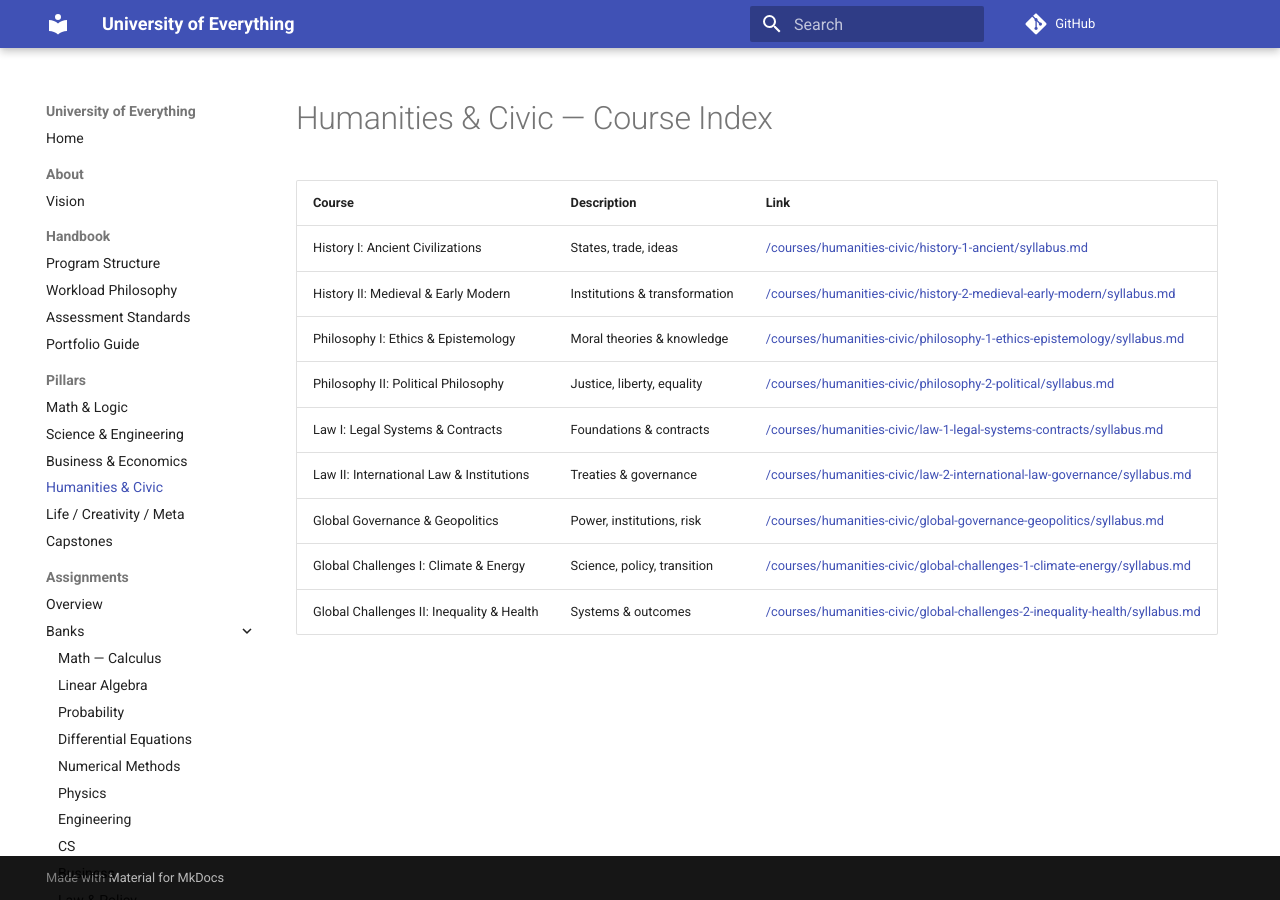
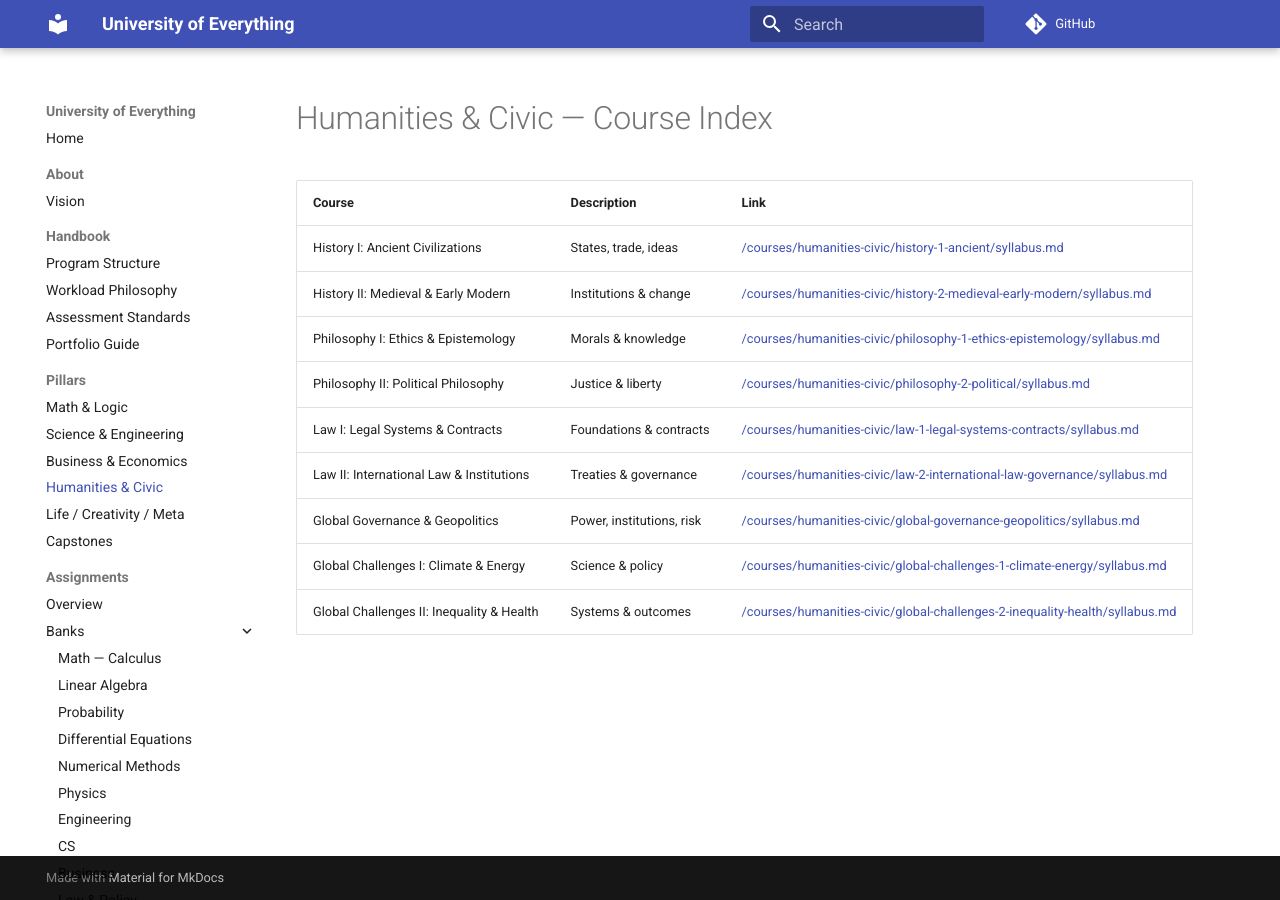
Before and after one commit to m4xbrg/university-of-everything, an MkDocs documentation site: the page built from docs/indexes/humanities-civic.md, in a window 1280 px wide. Built offline with MkDocs 1.6.1 and Material for MkDocs 9.7.7, drawn with Linux system fonts in a browser that asks for light colours; comment, search, counter and statistics services are not loaded.

Commit message:
Update humanities-civic.md

```diff
--- a/docs/indexes/humanities-civic.md
+++ b/docs/indexes/humanities-civic.md
@@ -3,11 +3,11 @@
 | Course | Description | Link |
 |---|---|---|
 | History I: Ancient Civilizations | States, trade, ideas | [/courses/humanities-civic/history-1-ancient/syllabus.md](/courses/humanities-civic/history-1-ancient/syllabus.md) |
-| History II: Medieval & Early Modern | Institutions & transformation | [/courses/humanities-civic/history-2-medieval-early-modern/syllabus.md](/courses/humanities-civic/history-2-medieval-early-modern/syllabus.md) |
-| Philosophy I: Ethics & Epistemology | Moral theories & knowledge | [/courses/humanities-civic/philosophy-1-ethics-epistemology/syllabus.md](/courses/humanities-civic/philosophy-1-ethics-epistemology/syllabus.md) |
-| Philosophy II: Political Philosophy | Justice, liberty, equality | [/courses/humanities-civic/philosophy-2-political/syllabus.md](/courses/humanities-civic/philosophy-2-political/syllabus.md) |
+| History II: Medieval & Early Modern | Institutions & change | [/courses/humanities-civic/history-2-medieval-early-modern/syllabus.md](/courses/humanities-civic/history-2-medieval-early-modern/syllabus.md) |
+| Philosophy I: Ethics & Epistemology | Morals & knowledge | [/courses/humanities-civic/philosophy-1-ethics-epistemology/syllabus.md](/courses/humanities-civic/philosophy-1-ethics-epistemology/syllabus.md) |
+| Philosophy II: Political Philosophy | Justice & liberty | [/courses/humanities-civic/philosophy-2-political/syllabus.md](/courses/humanities-civic/philosophy-2-political/syllabus.md) |
 | Law I: Legal Systems & Contracts | Foundations & contracts | [/courses/humanities-civic/law-1-legal-systems-contracts/syllabus.md](/courses/humanities-civic/law-1-legal-systems-contracts/syllabus.md) |
 | Law II: International Law & Institutions | Treaties & governance | [/courses/humanities-civic/law-2-international-law-governance/syllabus.md](/courses/humanities-civic/law-2-international-law-governance/syllabus.md) |
 | Global Governance & Geopolitics | Power, institutions, risk | [/courses/humanities-civic/global-governance-geopolitics/syllabus.md](/courses/humanities-civic/global-governance-geopolitics/syllabus.md) |
-| Global Challenges I: Climate & Energy | Science, policy, transition | [/courses/humanities-civic/global-challenges-1-climate-energy/syllabus.md](/courses/humanities-civic/global-challenges-1-climate-energy/syllabus.md) |
+| Global Challenges I: Climate & Energy | Science & policy | [/courses/humanities-civic/global-challenges-1-climate-energy/syllabus.md](/courses/humanities-civic/global-challenges-1-climate-energy/syllabus.md) |
 | Global Challenges II: Inequality & Health | Systems & outcomes | [/courses/humanities-civic/global-challenges-2-inequality-health/syllabus.md](/courses/humanities-civic/global-challenges-2-inequality-health/syllabus.md) |
```
